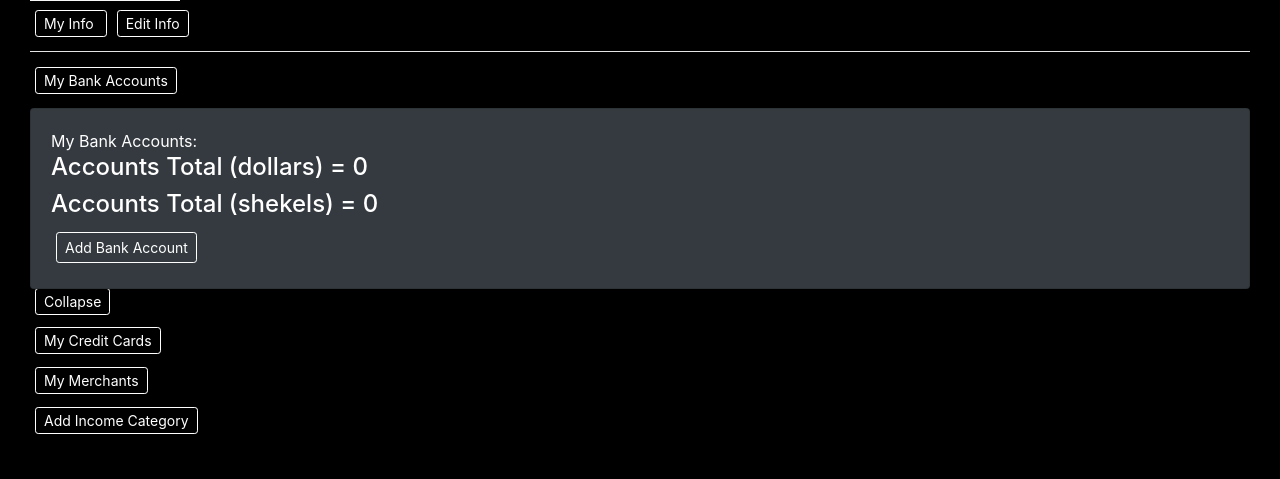
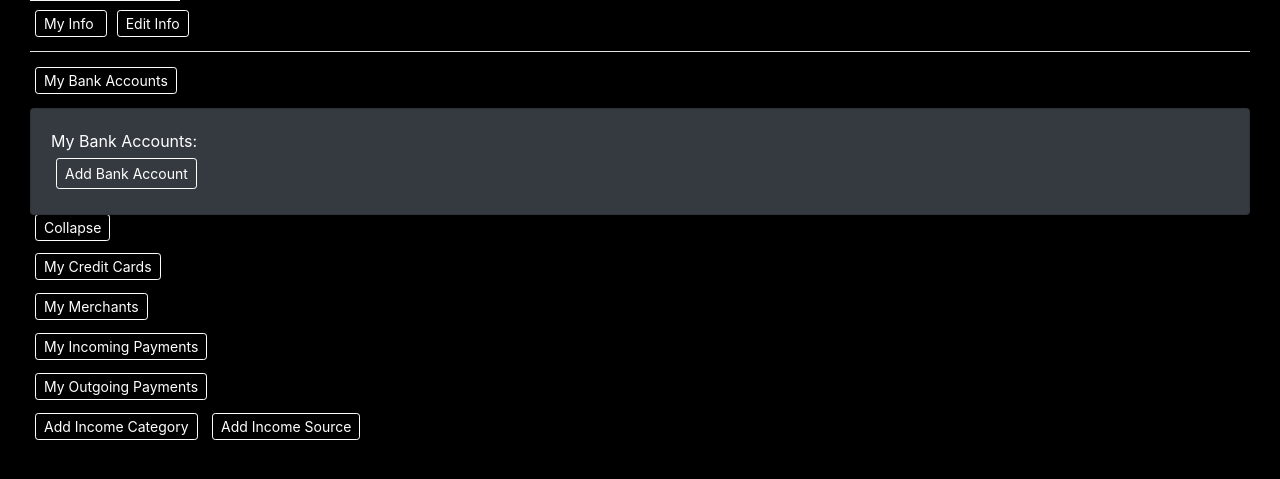
Before and after one commit to Dcode22/FinTrack, a Django app: page /accounts/profile/ in a window 1280 px wide, after a click on "My Bank Accounts". Shown: the part 283-762 px from the top of the page. Run offline with Django 3.2, Linux system fonts and the light colour scheme; the visitor is signed in with stand-in values (Sample User, id 1); data that the repository does not hold is empty; some libraries are stand-ins or nearby versions.

Commit message:
wednesday night 20:18

```diff
--- a/FinTrackProject/Accounts/forms.py
+++ b/FinTrackProject/Accounts/forms.py
@@ -65,4 +65,20 @@ class AddMerchantForm(forms.ModelForm):
 class AddOutgoingPaymentForm(forms.ModelForm):
     class Meta:
         model = OutgoingPayment
-        fields = ('description', 'amount', 'date_time', 'spending_category', 'bank_account', 'credit_card', 'merchant')
+        fields = ('description', 'amount', 'date_time', 'spend_category', 'bank_account', 'credit_card', 'merchant')
+
+class AddNewBankBalanceForm(forms.ModelForm):
+    class Meta:
+        model = IncomingPayment
+        fields = ('amount',)
+        labels = {
+            'amount':'Current Balance',
+        }
+
+class AddNewCreditBalanceForm(forms.ModelForm):
+    class Meta:
+        model = OutgoingPayment
+        fields = ('amount',)
+        labels = {
+            'amount':'Current Balance Due',
+        }
--- a/FinTrackProject/Accounts/templates/profile.html
+++ b/FinTrackProject/Accounts/templates/profile.html
@@ -63,12 +63,9 @@ Profile
         <div style="border: 1px white solid;">
             <h3>{{account.name}}</h3>
             <p>Currency: {{account.currency.name}}</p>
-            <p>Account Balance: {{account.balance}}</p>
         </div>
         {% endfor %}
 
-        <h4> Accounts Total (dollars) = {{total_dollars}}</h4>
-        <h4> Accounts Total (shekels) = {{total_shekels}}</h4>
         <a href="{% url 'add_bank_account' %}" class="btn-sm btn-outline" style="color: white; border: 1px solid white; margin: 5px; width: fit-content;">Add Bank Account</a>
     </div>
     <p style="margin-bottom: 15px;">
@@ -94,17 +91,11 @@ Profile
         {% for card in request.user.profile.credit_cards.all %}
         <div style="border: 1px white solid;">
             <h3>{{card.name}}</h3>
-            <p>Balance Due: {{card.balance_due}}</p>
             <p>Spending Limit: {{card.spending_limit}}</p>
             <p>Monthly Due day: {{card.due_day}}</p>
-            <p>Current Revolving Utilization: {{card.balance_due|div:card.spending_limit|mul:100}}% </p>
         </div>
         {% endfor %}
-        <h3>Total Balance Due (dollars): {{total_due_dollars}}</h3>
-        <h3>Total Balance Due (shekels): {{total_due_shekels}}</h3>
-        <h3>Total Spending Limit (dollars): {{total_limit_dollars}}</h3>
-        <h3>Total Spending Limit (shekels): {{total_limit_shekels}}</h3>
-        <h3>Current Total Revolving Utilization: {{total_due_dollars|div:total_limit_dollars|mul:100}}%</h3>
+
         {% endif %}
         <a href="{% url 'add_credit_card' %}" class="btn-sm btn-outline" style="color: white; border: 1px solid white; margin: 5px; width: fit-content;">Add Credit Card</a>
     </div>
@@ -143,6 +134,68 @@ Profile
 
 
 
+<p style="margin-top: 10px;">
+    <a class="btn-sm btn-outline" style="color: white; border: 1px white solid; margin: 5px;" data-toggle="collapse" href="#collapse6" role="button" aria-expanded="false" aria-controls="collapse6">
+        My Incoming Payments
+    </a>
+</p>
+
+<div class="collapse" id="collapse6">
+    <div class="card card-body" style="background-color: #343a40;">
+        My Incoming Payments:
+        {% for inpayment in request.user.profile.incoming_payments.all %}
+        <div style="border: 1px white solid;">
+            <h3>Desc: {{inpayment.description}}</h3>
+            <p>Date: {{inpayment.date_time}}</p>
+            <p>Amount: {{inpayment.amount}}</p>
+            <p>From: {{inpayment.income_source}}</p>
+            <p>Category: {{inpayment.income_category}}</p>
+            <p>Deposited in: {{inpayment.bank_account}}</p>
+
+        </div>
+        {% endfor %}
+
+    </div>
+    <p style="margin-bottom: 15px;"></p>
+    <a class="btn-sm btn-outline" style="color: white; border: 1px white solid; margin: 5px; " data-toggle="collapse" href="#collapse6" role="button" aria-expanded="false" aria-controls="collapse6">
+        Collapse
+    </a>
+</p>
+</div>
+
+
+
+
+<p style="margin-top: 10px;">
+    <a class="btn-sm btn-outline" style="color: white; border: 1px white solid; margin: 5px;" data-toggle="collapse" href="#collapse7" role="button" aria-expanded="false" aria-controls="collapse7">
+        My Outgoing Payments
+    </a>
+</p>
+
+<div class="collapse" id="collapse7">
+    <div class="card card-body" style="background-color: #343a40;">
+        My Outgoing Payments:
+        {% for outpayment in request.user.profile.outgoing_payments.all %}
+        <div style="border: 1px white solid;">
+            <h3>Desc: {{outpayment.description}}</h3>
+            <p>Date: {{outpayment.date_time}}</p>
+            <p>Amount: {{outpayment.amount}}</p>
+            <p>Paid To: {{outpayment.merchant}}</p>
+
+            <p>Paid With: {% if outpayment.bank_account %} {{outpayment.bank_account}} {% else %}  {{outpayment.credit_card}} {% endif %}</p>
+            <p>Category: {{outpayment.spend_category}}</p>
+        </div>
+        {% endfor %}
+
+    </div>
+    <p style="margin-bottom: 15px;"></p>
+    <a class="btn-sm btn-outline" style="color: white; border: 1px white solid; margin: 5px; " data-toggle="collapse" href="#collapse7" role="button" aria-expanded="false" aria-controls="collapse7">
+        Collapse
+    </a>
+</p>
+</div>
+
+
 
 
 
@@ -151,7 +204,7 @@ Profile
 
 
 
-</div>
+<a href="{% url 'add_income_source' %}" class="btn-sm btn-outline" style="color: white; border: 1px solid white; margin: 5px; width: fit-content;">Add Income Source</a>
 
 
 
--- a/FinTrackProject/Accounts/urls.py
+++ b/FinTrackProject/Accounts/urls.py
@@ -11,5 +11,6 @@ urlpatterns = [
     path('addbank/', views.addBankAccount, name='add_bank_account'),
     path('addmerchant/', views.addMerchant, name='add_merchant'),
     path('addcreditcard/', views.addCreditCard, name='add_credit_card'),
-    path('addincomecat/', views.addIncomeCategory, name='add_income_category')
+    path('addincomecat/', views.addIncomeCategory, name='add_income_category'),
+     path('addincomesrc/', views.addIncomeSource, name='add_income_source'),
 ]
--- a/FinTrackProject/Accounts/views.py
+++ b/FinTrackProject/Accounts/views.py
@@ -1,5 +1,6 @@
 from django.shortcuts import render, redirect
 from django.contrib.auth import login, authenticate, update_session_auth_hash
+from datetime import datetime
 from .forms import *
 from .models import Profile
 from Main.models import *
@@ -41,70 +42,70 @@ def profile(request):
         form2 = EditUserForm(instance=request.user)
 
 
-    total_dollars = 0
-    total_shekels = 0
-    for account in request.user.profile.bank_accounts.all():
-        if account.balance_currency != 'USD':
-            converted = convert_money(account.balance, 'USD')
-            total_dollars += converted
+    # total_dollars = 0
+    # total_shekels = 0
+    # for account in request.user.profile.bank_accounts.all():
+    #     if account.balance_currency != 'USD':
+    #         converted = convert_money(account.balance, 'USD')
+    #         total_dollars += converted
 
-        else:
-            total_dollars += account.balance
+    #     else:
+    #         total_dollars += account.balance
 
-    for account in request.user.profile.bank_accounts.all():
-        if account.balance_currency != 'ILS':
-            converted = convert_money(account.balance, 'ILS')
-            total_shekels += converted
+    # for account in request.user.profile.bank_accounts.all():
+    #     if account.balance_currency != 'ILS':
+    #         converted = convert_money(account.balance, 'ILS')
+    #         total_shekels += converted
 
-        else:
-            total_shekels += account.balance
+    #     else:
+    #         total_shekels += account.balance
 
-    total_due_dollars = 0
-    total_due_shekels = 0
-    for card in request.user.profile.credit_cards.all():
-        if card.balance_due_currency != 'USD':
-            converted = convert_money(card.balance_due, 'USD')
-            total_due_dollars += converted
+    # total_due_dollars = 0
+    # total_due_shekels = 0
+    # for card in request.user.profile.credit_cards.all():
+    #     if card.balance_due_currency != 'USD':
+    #         converted = convert_money(card.balance_due, 'USD')
+    #         total_due_dollars += converted
 
-        else:
-            total_due_dollars += card.balance_due
+    #     else:
+    #         total_due_dollars += card.balance_due
 
-    for card in request.user.profile.credit_cards.all():
-        if card.balance_due_currency != 'ILS':
-            converted = convert_money(card.balance_due, 'ILS')
-            total_due_shekels += converted
+    # for card in request.user.profile.credit_cards.all():
+    #     if card.balance_due_currency != 'ILS':
+    #         converted = convert_money(card.balance_due, 'ILS')
+    #         total_due_shekels += converted
 
-        else:
-            total_due_shekels += card.balance_due
+    #     else:
+    #         total_due_shekels += card.balance_due
 
-    total_limit_dollars = 0
-    total_limit_shekels = 0
-    for card in request.user.profile.credit_cards.all():
-        if card.spending_limit_currency != 'USD':
-            converted = convert_money(card.spending_limit, 'USD')
-            total_limit_dollars += converted
+    # total_limit_dollars = 0
+    # total_limit_shekels = 0
+    # for card in request.user.profile.credit_cards.all():
+    #     if card.spending_limit_currency != 'USD':
+    #         converted = convert_money(card.spending_limit, 'USD')
+    #         total_limit_dollars += converted
 
-        else:
-            total_limit_dollars += card.spending_limit
+    #     else:
+    #         total_limit_dollars += card.spending_limit
 
-    for card in request.user.profile.credit_cards.all():
-        if card.spending_limit_currency != 'ILS':
-            converted = convert_money(card.spending_limit, 'ILS')
-            total_limit_shekels += converted
+    # for card in request.user.profile.credit_cards.all():
+    #     if card.spending_limit_currency != 'ILS':
+    #         converted = convert_money(card.spending_limit, 'ILS')
+    #         total_limit_shekels += converted
 
-        else:
-            total_limit_shekels += card.spending_limit
+    #     else:
+    #         total_limit_shekels += card.spending_limit
 
 
     content = {
         'form1': form1,
         'form2': form2,
-        'total_dollars': total_dollars,
-        'total_shekels': total_shekels,
-        'total_due_dollars': total_due_dollars,
-        'total_due_shekels': total_due_shekels,
-        'total_limit_dollars': total_limit_dollars,
-        'total_limit_shekels': total_limit_shekels
+        # 'total_dollars': total_dollars,
+        # 'total_shekels': total_shekels,
+        # 'total_due_dollars': total_due_dollars,
+        # 'total_due_shekels': total_due_shekels,
+        # 'total_limit_dollars': total_limit_dollars,
+        # 'total_limit_shekels': total_limit_shekels
         }
     return render(request, 'profile.html', content)
 
@@ -117,32 +118,55 @@ def profile(request):
 
 def addBankAccount(request):
     if request.method == 'POST':
-        form = AddBankAccountForm(request.POST)
-        if form.is_valid():
-            new_bank = form.save(commit=False)
+        form1 = AddBankAccountForm(request.POST)
+        form2 = AddNewBankBalanceForm(request.POST)
+        if form1.is_valid():
+            new_bank = form1.save(commit=False)
             new_bank.profile = request.user.profile
             new_bank.save()
             messages.success(request, "Bank Account Added")
+
+        if form2.is_valid():
+            new_inc_payment = form2.save(commit=False)
+            new_inc_payment.profile = request.user.profile
+            new_inc_payment.description = "starting bank account balance"
+            new_inc_payment.date_time = datetime.now()
+            new_inc_payment.income_source = IncomeSource.objects.get(name='Starting Balance')
+            new_inc_payment.bank_account = new_bank
+            new_inc_payment.save()
+
             return redirect('profile')
 
     else:
-        form = AddBankAccountForm()
-        return render(request, 'add_form.html', {'form': form, 'title':'Bank Account'})
+        form1 = AddBankAccountForm()
+        form2 = AddNewBankBalanceForm()
+        return render(request, 'add_2_forms.html', {'form1': form1, 'form2': form2, 'title':'Bank Account'})
 
 def addCreditCard(request):
-    form = AddCreditCardForm()
+    form1 = AddCreditCardForm()
+    form2 = AddNewCreditBalanceForm()
     if request.method == 'POST':
-        form = AddCreditCardForm(request.POST)
-        if form.is_valid():
-            new_card = form.save(commit=False)
+        form1 = AddCreditCardForm(request.POST)
+        form2 = AddNewCreditBalanceForm(request.POST)
+        if form1.is_valid():
+            new_card = form1.save(commit=False)
             new_card.profile = request.user.profile
             new_card.save()
             messages.success(request, "Credit Card Added")
+
+        if form2.is_valid():
+            new_out_payment = form2.save(commit=False)
+            new_out_payment.profile = request.user.profile
+            new_out_payment.description = "starting credit card balance due"
+            new_out_payment.date_time = datetime.now()
+            new_out_payment.credit_card = new_card
+            new_out_payment.save()
+
             return redirect('profile')
 
     else:
 
-        return render(request, 'add_form.html', {'form': form, 'title': 'Credit Card'})
+        return render(request, 'add_2_forms.html', {'form1': form1, 'form2': form2, 'title':'Credit Card'})
 
 
 def addIncomeCategory(request):
@@ -160,6 +184,20 @@ def addIncomeCategory(request):
 
         return render(request, 'add_form.html', {'form': form, 'title': 'Income Category'})
 
+def addIncomeSource(request):
+    form = AddIncomeSourceForm()
+    if request.method == 'POST':
+        form = AddIncomeSourceForm(request.POST)
+        if form.is_valid():
+            new_income_source = form.save(commit=False)
+            new_income_source.profile = request.user.profile
+            new_income_source.save()
+            messages.success(request, "Income Source Added")
+            return redirect('profile')
+
+    else:
+
+        return render(request, 'add_form.html', {'form': form, 'title': 'Income Source'})
 
 
 
```
Also changed, not shown: FinTrackProject/Accounts/templates/add_2_forms.html (added, +14 -0 lines), FinTrackProject/Main/models.py (+36 -9 lines), FinTrackProject/Main/migrations/0007_auto_20201028_1239.py (added), FinTrackProject/Main/migrations/0008_auto_20201028_1330.py (added), FinTrackProject/Main/migrations/0009_auto_20201028_1339.py (added), FinTrackProject/Main/migrations/0010_incomingpayment_income_category.py (added).
